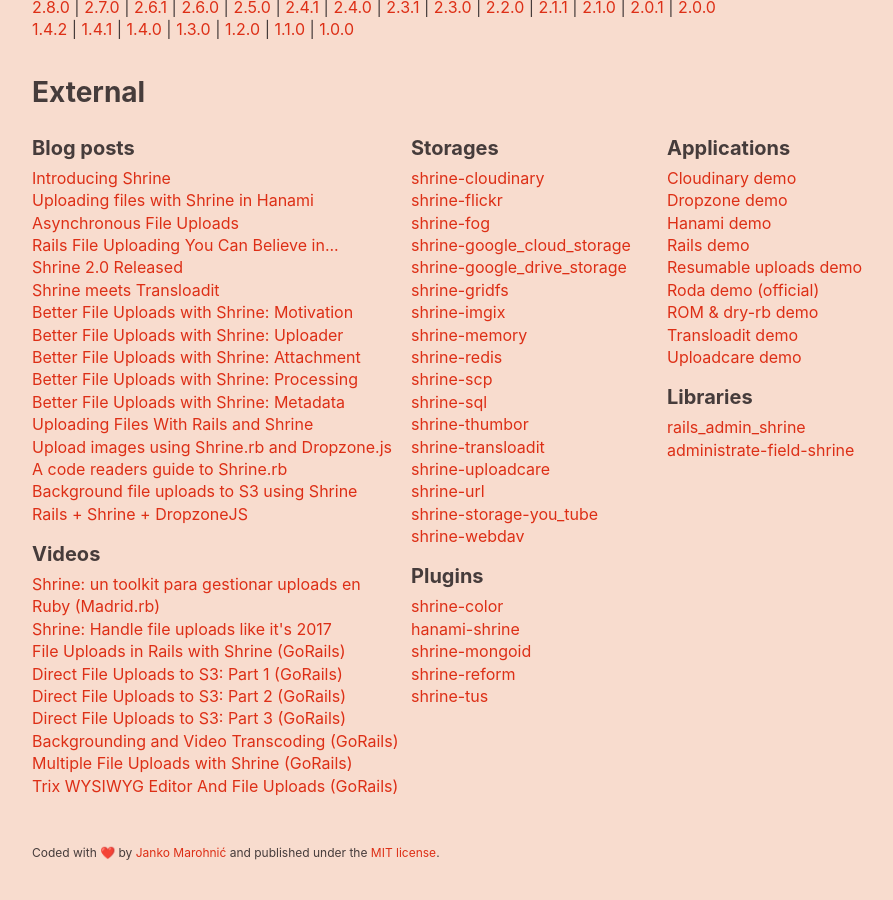
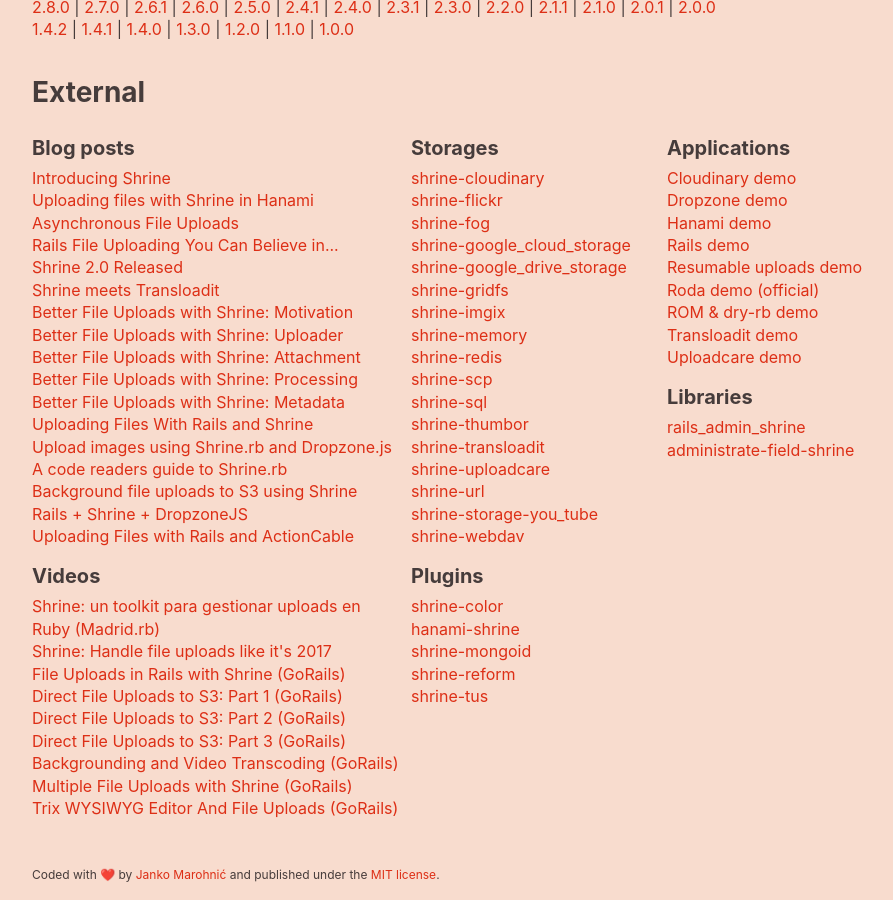
Before and after one commit to avinashcodeer/Romenics, a Jekyll site: the page built from www/index.html, in a window 1280 px wide and 900 px high, scrolled down 1954 px. Shown: the whole window, without its empty margins (106-999 px from the left). Built offline with Jekyll 4.4.1, drawn with Linux system fonts in a browser that asks for light colours; emoji names are drawn with the system emoji font; before the commit the page ends 2832 px from its top, so only the background shows below that.

Commit message:
Link "Uploading Files with Rails and ActionCable" blog post

```diff
--- a/www/_data/external.yml
+++ b/www/_data/external.yml
@@ -50,6 +50,9 @@
       -
         name: Rails + Shrine + DropzoneJS
         url: https://stephencodes.com/blog/rails-shrine-dropzonejs
+      -
+        name: Uploading Files with Rails and ActionCable
+        url: https://scotch.io/tutorials/uploading-files-with-rails-and-actioncable
   -
     title: Videos
     items:
```
